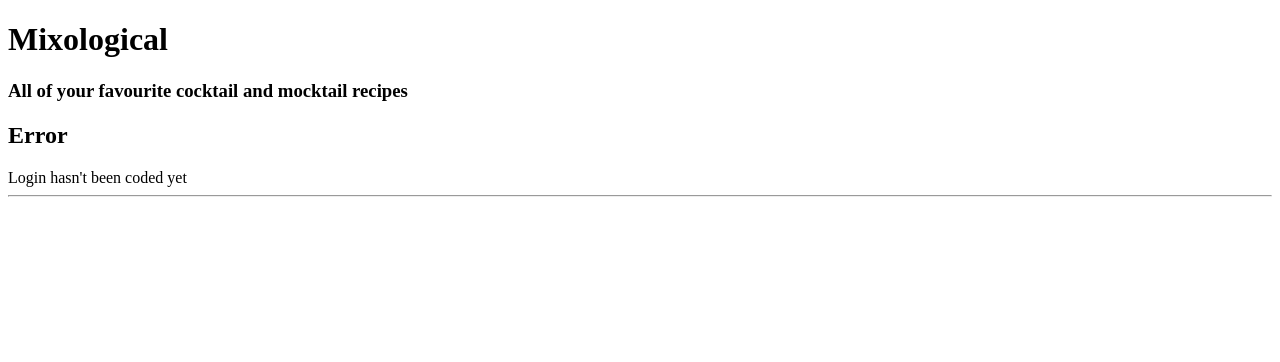
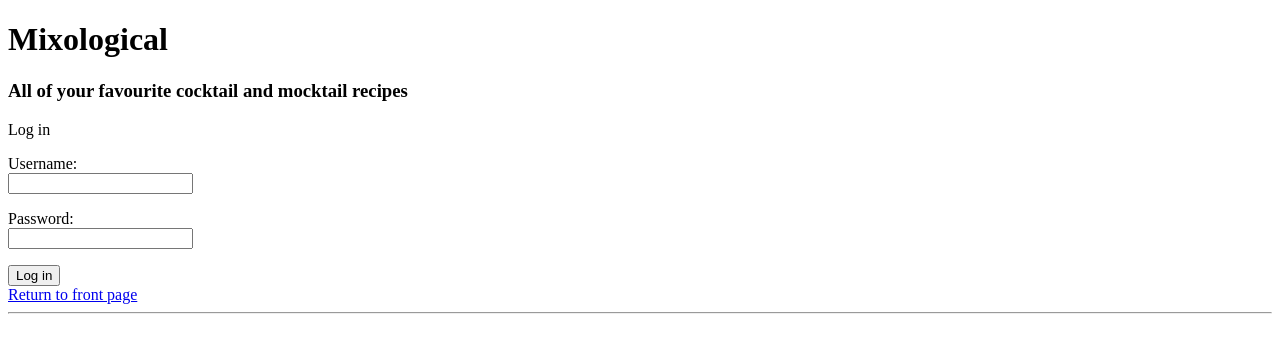
Before and after one commit to heliparv/mixological, a Flask app: page /login in a window 1280 px wide. Shown: the top 362 px of the page. Run offline with Flask 2, Linux system fonts and the light colour scheme.

Commit message:
Add separate login screen

```diff
--- a/routes.py
+++ b/routes.py
@@ -16,14 +16,13 @@ def edit_recipe():
     return render_template("error.html", message="Recipe editing hasn't been coded yet")
     #TODO
 
+@app.route("/login")
+def login():
+    return render_template("login.html")
+
 @app.route("/logout")
 def logout():
     return render_template("error.html", message="Logout hasn't been coded yet")
-    #TODO
-
-@app.route("/login")
-def login():
-    return render_template("error.html", message="Login hasn't been coded yet")
     #TODO
 
 @app.route("/register", methods=["GET", "POST"])
--- /dev/null
+++ b/templates/login.html
@@ -0,0 +1,13 @@
+<!DOCTYPE html>
+{% extends "layout.html" %}
+{% block title %}Frontpage{% endblock %}
+{% block content %}
+<p>Log in</p>
+<form action="/login" method="POST">
+    <p>Username:<br> <input type="text" name="username"> </p>
+    <p>Password:<br> <input type="password" name="password"> </p>
+    <input type="submit" value="Log in">
+</form>
+
+<a href="/">Return to front page</a>
+{% endblock %}
```
Also changed, not shown: templates/index.html (+1 -8 lines).
